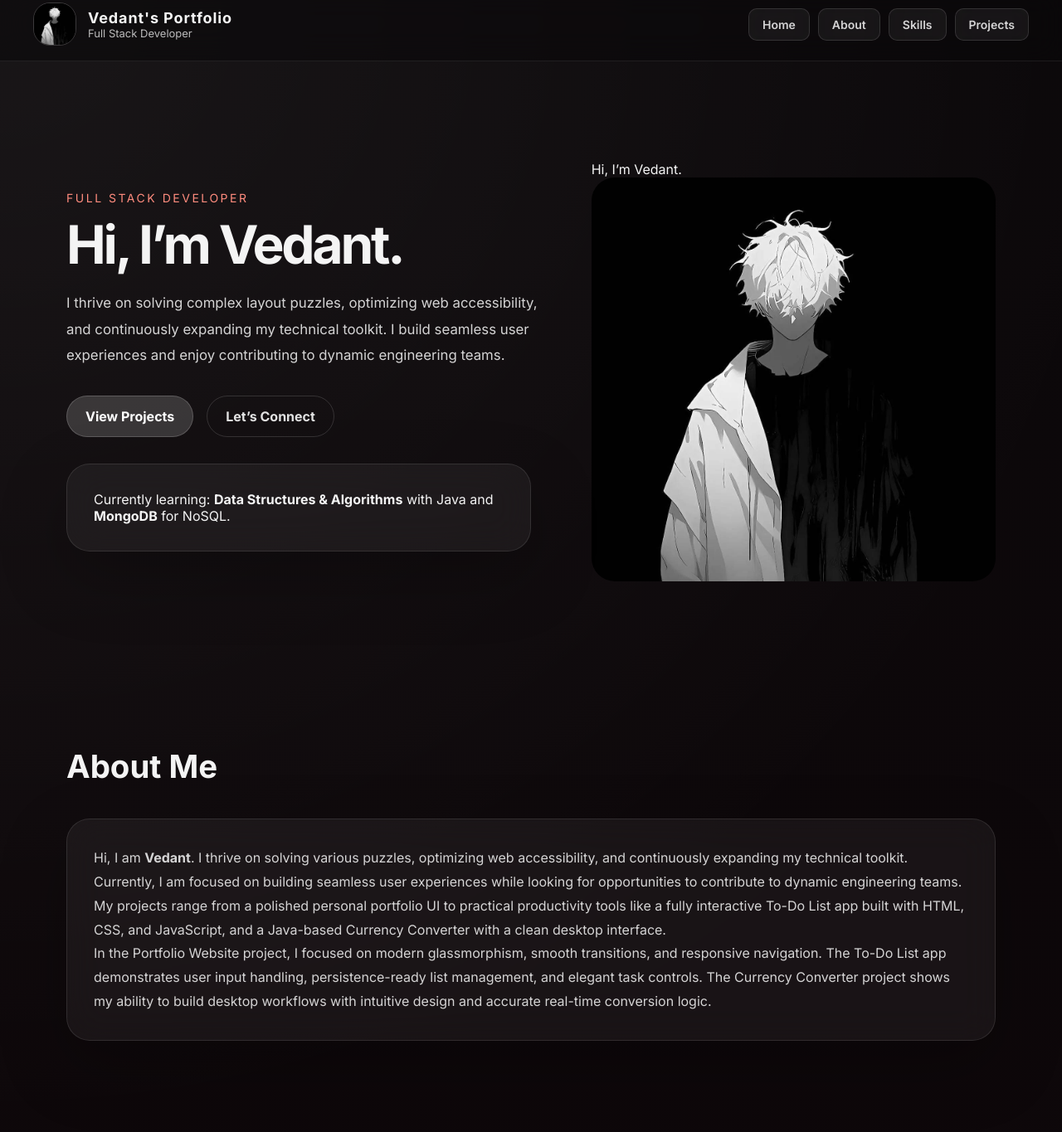
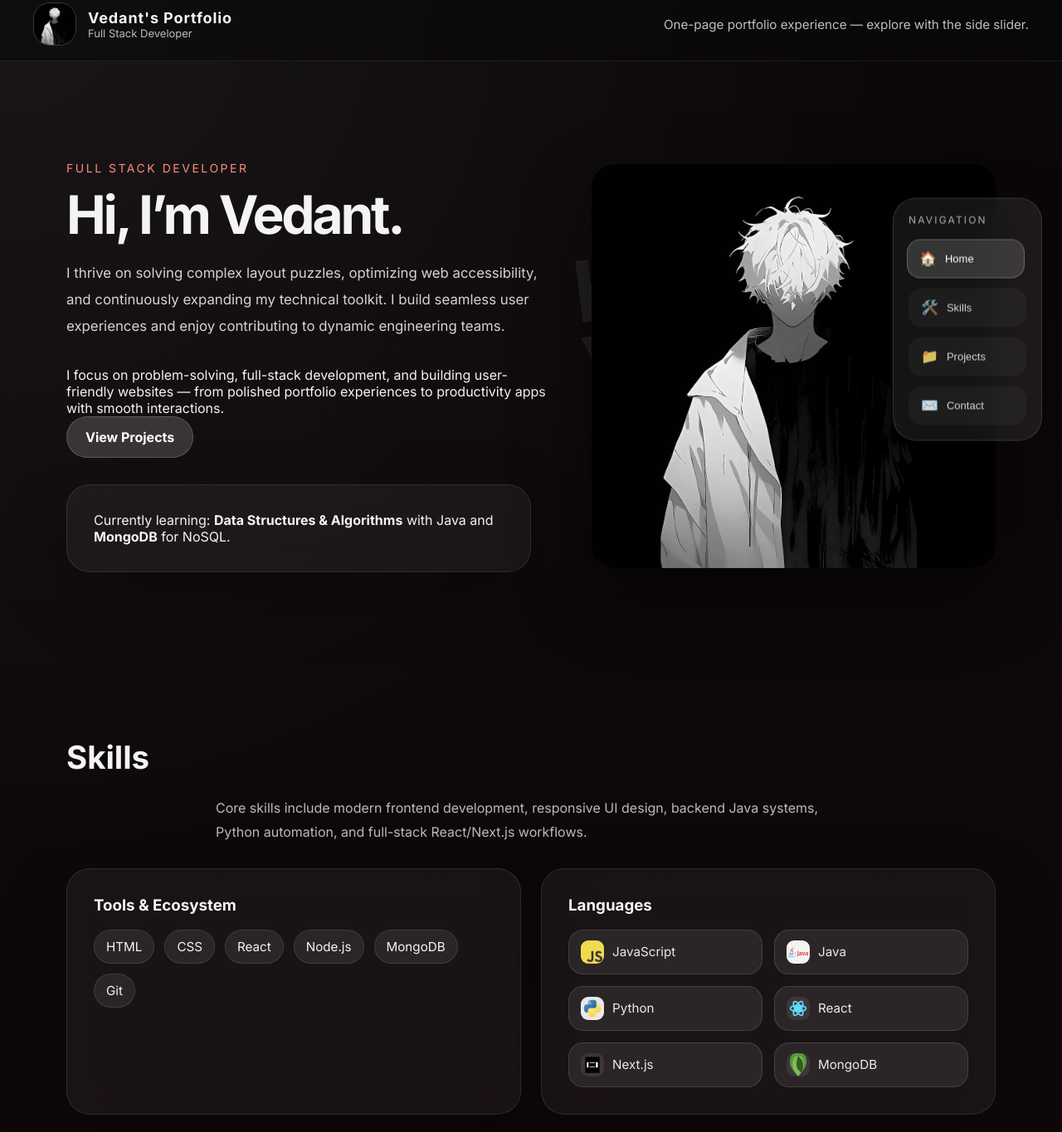
Before and after one commit to vedantmb07/Portfolio-Website, a plain HTML site: page index.html in a window 1280 px wide. Shown: the part 15-1380 px from the top of the page at 83% size. Drawn offline with Linux system fonts and the light colour scheme; a web font is replaced by a local one.

Commit message:
Updated the website to be more interactive.

```diff
--- a/index.html
+++ b/index.html
@@ -22,12 +22,7 @@
                 <span class="brand-subtitle">Full Stack Developer</span>
             </div>
         </div>
-        <div class="nav-actions">
-            <a class="nav-link" href="#home">Home</a>
-            <a class="nav-link" href="#about">About</a>
-            <a class="nav-link" href="#skills">Skills</a>
-            <a class="nav-link" href="#projects">Projects</a>
-        </div>
+        <div class="topbar-note">One-page portfolio experience — explore with the side slider.</div>
     </nav>
 
     <main>
@@ -39,13 +34,16 @@
                     <p class="hero-text">I thrive on solving complex layout puzzles, optimizing web accessibility,
                         and continuously expanding my technical toolkit. I build seamless user experiences and
                         enjoy contributing to dynamic engineering teams.</p>
+                    <p class="hero-text-small">I focus on problem-solving, full-stack development, and building
+                        user-friendly websites — from polished portfolio experiences to productivity apps with smooth
+                        interactions.</p>
                     <div class="hero-buttons">
                         <a href="#projects" class="button button-primary">View Projects</a>
-                        <a href="#contact" class="button button-secondary">Let’s Connect</a>
                     </div>
                     <div class="hero-notes glass-card">
                         <p>Currently learning: <strong>Data Structures & Algorithms</strong> with Java and
-                            <strong>MongoDB</strong> for NoSQL.</p>
+                            <strong>MongoDB</strong> for NoSQL.
+                        </p>
                     </div>
                 </div>
                 <div class="hero-media">
@@ -57,38 +55,13 @@
             </div>
         </section>
 
-        <section id="about" class="section reveal">
-            <div class="section-header">
-                <h2>About Me</h2>
-            </div>
-            <div class="glass-card about-card">
-                <p>Hi, I am <strong>Vedant</strong>. I thrive on solving various puzzles, optimizing web accessibility,
-                    and continuously expanding my technical toolkit. Currently, I am focused on building seamless user
-                    experiences while looking for opportunities to contribute to dynamic engineering teams.</p>
-                <p>My projects range from a polished personal portfolio UI to practical productivity tools like a fully
-                    interactive To-Do List app built with HTML, CSS, and JavaScript, and a Java-based Currency Converter
-                    with a clean desktop interface.</p>
-                <p>In the Portfolio Website project, I focused on modern glassmorphism, smooth transitions, and responsive
-                    navigation. The To-Do List app demonstrates user input handling, persistence-ready list management,
-                    and elegant task controls. The Currency Converter project shows my ability to build desktop workflows
-                    with intuitive design and accurate real-time conversion logic.</p>
-            </div>
-        </section>
-
         <section id="skills" class="section reveal">
             <div class="section-header">
                 <h2>Skills</h2>
             </div>
+            <p class="skills-description">Core skills include modern frontend development, responsive UI design, backend
+                Java systems, Python automation, and full-stack React/Next.js workflows.</p>
             <div class="skills-grid">
-                <div class="glass-card skill-card">
-                    <h3>Core Skills</h3>
-                    <ul>
-                        <li>JavaScript</li>
-                        <li>Java</li>
-                        <li>Python</li>
-                        <li>Web Development</li>
-                    </ul>
-                </div>
                 <div class="glass-card skill-card">
                     <h3>Tools & Ecosystem</h3>
                     <div class="tech-tags">
@@ -100,12 +73,34 @@
                         <span>Git</span>
                     </div>
                 </div>
-                <div class="glass-card skill-card">
-                    <h3>Learning</h3>
-                    <ul>
-                        <li>Data Structures & Algorithms</li>
-                        <li>MongoDB</li>
-                    </ul>
+                <div class="glass-card skill-card skill-icons-card">
+                    <h3>Languages</h3>
+                    <div class="skill-icons">
+                        <div class="skill-icon">
+                            <img src="images/JSLogo.png" alt="JavaScript logo">
+                            <span>JavaScript</span>
+                        </div>
+                        <div class="skill-icon">
+                            <img src="images/JavaLogo.png" alt="Java logo">
+                            <span>Java</span>
+                        </div>
+                        <div class="skill-icon">
+                            <img src="images/pythonLogo.jpg" alt="Python logo">
+                            <span>Python</span>
+                        </div>
+                        <div class="skill-icon">
+                            <img src="images/reactLogo.svg" alt="React logo">
+                            <span>React</span>
+                        </div>
+                        <div class="skill-icon">
+                            <img src="images/nextjsLogo.svg" alt="Next.js logo">
+                            <span>Next.js</span>
+                        </div>
+                        <div class="skill-icon">
+                            <img src="images/mongodbLogo.svg" alt="MongoDB logo">
+                            <span>MongoDB</span>
+                        </div>
+                    </div>
                 </div>
             </div>
         </section>
@@ -118,8 +113,7 @@
                 <article class="glass-card project-card">
                     <div class="project-badge">Featured</div>
                     <h3>Portfolio Website</h3>
-                    <p>A modern portfolio experience built with glassmorphism, animated transitions, and smooth section
-                        navigation.</p>
+                    <p>Glassmorphism portfolio with smooth transitions and modern navigation.</p>
                     <div class="project-meta">
                         <span>HTML / CSS / JavaScript</span>
                         <a href="https://github.com/vedantmb07/Portfolio-Website" target="_blank" rel="noreferrer">View
@@ -129,8 +123,7 @@
                 <article class="glass-card project-card">
                     <div class="project-badge">Web App</div>
                     <h3>To-Do List App</h3>
-                    <p>A clean task manager built with HTML, CSS, and JavaScript for adding, editing, and removing todo
-                        items with polished interaction states.</p>
+                    <p>Task manager built with polished input interactions and list controls.</p>
                     <div class="project-meta">
                         <span>HTML / CSS / JavaScript</span>
                         <a href="https://github.com/vedantmb07/To-Do-List-App" target="_blank" rel="noreferrer">View
@@ -140,8 +133,7 @@
                 <article class="glass-card project-card">
                     <div class="project-badge">Desktop App</div>
                     <h3>Currency Converter</h3>
-                    <p>A responsive Java desktop app for real-time currency conversions with a friendly GUI and practical
-                        workflow.</p>
+                    <p>Java desktop utility for fast and accurate currency conversion.</p>
                     <div class="project-meta">
                         <span>Java</span>
                         <a href="https://github.com/vedantmb07/Currency-Converter" target="_blank" rel="noreferrer">View
@@ -151,11 +143,11 @@
                 <article class="glass-card project-card">
                     <div class="project-badge">Study</div>
                     <h3>JDBC Student ResultSet</h3>
-                    <p>A Java case study showing database connection management, query execution, and display of student
-                        records via JDBC ResultSet.</p>
+                    <p>Java database case study with JDBC connection and student record display.</p>
                     <div class="project-meta">
                         <span>Java / JDBC</span>
-                        <a href="https://github.com/vedantmb07/JDBC-Project---Student-ResultSet" target="_blank" rel="noreferrer">View
+                        <a href="https://github.com/vedantmb07/JDBC-Project---Student-ResultSet" target="_blank"
+                            rel="noreferrer">View
                             on GitHub</a>
                     </div>
                 </article>
@@ -164,7 +156,6 @@
 
         <section id="contact" class="section reveal">
             <div class="section-header">
-                <span class="section-number">04</span>
                 <h2>Contact</h2>
             </div>
             <div class="glass-card contact-card">
@@ -188,6 +179,28 @@
         </section>
     </main>
 
+    <aside class="section-slider glass-card">
+        <div class="slider-label">Navigation</div>
+        <div class="slider-items">
+            <button class="slider-item active" data-target="home" aria-label="Home section">
+                <span class="slider-icon">🏠</span>
+                <span>Home</span>
+            </button>
+            <button class="slider-item" data-target="skills" aria-label="Skills section">
+                <span class="slider-icon">🛠️</span>
+                <span>Skills</span>
+            </button>
+            <button class="slider-item" data-target="projects" aria-label="Projects section">
+                <span class="slider-icon">📁</span>
+                <span>Projects</span>
+            </button>
+            <button class="slider-item" data-target="contact" aria-label="Contact section">
+                <span class="slider-icon">✉️</span>
+                <span>Contact</span>
+            </button>
+        </div>
+    </aside>
+
     <script src="script.js"></script>
 </body>
 
--- a/script.js
+++ b/script.js
@@ -1,14 +1,32 @@
 const links = document.querySelectorAll('.nav-link');
+const sliderItems = document.querySelectorAll('.slider-item');
 const revealElements = document.querySelectorAll('.reveal');
+const sections = Array.from(document.querySelectorAll('section'));
+
+const setActiveSlider = (targetId) => {
+    sliderItems.forEach(item => item.classList.toggle('active', item.dataset.target === targetId));
+};
+
+const scrollToSection = (targetId) => {
+    const targetElement = document.getElementById(targetId);
+    if (targetElement) {
+        setActiveSlider(targetId);
+        targetElement.scrollIntoView({ behavior: 'smooth', block: 'start' });
+    }
+};
 
 links.forEach(link => {
     link.addEventListener('click', event => {
         event.preventDefault();
         const targetId = link.getAttribute('href').slice(1);
-        const targetElement = document.getElementById(targetId);
-        if (targetElement) {
-            targetElement.scrollIntoView({ behavior: 'smooth', block: 'start' });
-        }
+        scrollToSection(targetId);
+    });
+});
+
+sliderItems.forEach(button => {
+    button.addEventListener('click', () => {
+        const targetId = button.dataset.target;
+        scrollToSection(targetId);
     });
 });
 
@@ -21,7 +39,25 @@
     });
 }, {
     root: null,
-    threshold: 0.2,
+    threshold: 0.23,
 });
 
 revealElements.forEach(el => revealObserver.observe(el));
+
+const sliderObserver = new IntersectionObserver((entries) => {
+    entries.forEach(entry => {
+        const id = entry.target.id;
+        const button = document.querySelector(`.slider-item[data-target="${id}"]`);
+        if (button) {
+            if (entry.isIntersecting) {
+                setActiveSlider(id);
+            }
+        }
+    });
+}, {
+    root: null,
+    rootMargin: '-35% 0px -55% 0px',
+    threshold: 0.25,
+});
+
+sections.forEach(section => sliderObserver.observe(section));
--- a/style.css
+++ b/style.css
@@ -66,6 +66,13 @@
     display: block;
     font-size: 13px;
     color: rgba(255, 255, 255, 0.72);
+}
+
+.topbar-note {
+    font-size: 0.95rem;
+    color: rgba(255, 255, 255, 0.74);
+    text-transform: none;
+    white-space: nowrap;
 }
 
 .nav-actions {
@@ -186,15 +193,25 @@
     justify-content: flex-end;
 }
 
-.hero-image-glass {
+.hero-image-frame {
+    position: relative;
     width: 100%;
     max-width: 520px;
-    padding: 18px;
-    border-radius: 34px;
-    background: rgba(255, 255, 255, 0.04);
-    border: 1px solid rgba(255, 255, 255, 0.12);
-    box-shadow: 0 30px 90px rgba(0, 0, 0, 0.35);
-    backdrop-filter: blur(22px);
+}
+
+.hero-name-behind {
+    position: absolute;
+    top: 16%;
+    left: -18px;
+    z-index: 1;
+    font-size: clamp(4rem, 8vw, 7rem);
+    font-weight: 800;
+    line-height: 0.9;
+    letter-spacing: -0.05em;
+    color: rgba(255, 255, 255, 0.08);
+    transform: rotate(-7deg);
+    pointer-events: none;
+    text-transform: uppercase;
 }
 
 .hero-logo {
@@ -202,19 +219,24 @@
     border-radius: 28px;
     object-fit: cover;
     display: block;
+    position: relative;
+    z-index: 2;
+    box-shadow: 0 35px 90px rgba(0, 0, 0, 0.45);
 }
 
 .section-header {
     display: flex;
     align-items: flex-end;
-    gap: 18px;
-    margin-bottom: 40px;
+    gap: 12px;
+    margin-bottom: 24px;
+}
+
+.section-header h2 {
+    margin: 0;
 }
 
 .section-number {
-    font-size: 18px;
-    color: #ff8c7e;
-    font-weight: 700;
+    display: none;
 }
 
 .section h2 {
@@ -242,8 +264,17 @@
 
 .skills-grid {
     display: grid;
-    grid-template-columns: repeat(3, minmax(0, 1fr));
+    grid-template-columns: repeat(2, minmax(0, 1fr));
+    justify-content: center;
     gap: 24px;
+}
+
+.skills-description {
+    max-width: 760px;
+    margin: 0 auto 28px;
+    color: rgba(255, 255, 255, 0.72);
+    line-height: 1.85;
+    font-size: 1rem;
 }
 
 .skill-card h3 {
@@ -278,13 +309,47 @@
     font-size: 0.95rem;
 }
 
+.skill-icons {
+    display: grid;
+    grid-template-columns: repeat(2, minmax(0, 1fr));
+    gap: 14px;
+    margin-top: 18px;
+}
+
+.skill-icon {
+    display: inline-flex;
+    align-items: center;
+    gap: 10px;
+    padding: 12px 14px;
+    border-radius: 18px;
+    background: rgba(255, 255, 255, 0.08);
+    border: 1px solid rgba(255, 255, 255, 0.12);
+    width: 100%;
+}
+
+.skill-icon img {
+    width: 28px;
+    height: 28px;
+    object-fit: contain;
+    border-radius: 9px;
+    background: rgba(255, 255, 255, 0.08);
+}
+
+.skill-icon span {
+    font-size: 0.95rem;
+    color: rgba(255, 255, 255, 0.9);
+}
+
 .projects-grid {
     display: grid;
-    gap: 24px;
+    grid-template-columns: repeat(2, minmax(0, 1fr));
+    gap: 20px;
 }
 
 .project-card {
     position: relative;
+    padding: 24px;
+    border-radius: 24px;
 }
 
 .project-badge {
@@ -332,6 +397,61 @@
     text-decoration: none;
 }
 
+.section-slider {
+    position: fixed;
+    top: 50%;
+    right: 24px;
+    transform: translateY(-50%);
+    width: 180px;
+    padding: 18px;
+    border-radius: 28px;
+    background: rgba(255, 255, 255, 0.08);
+    border: 1px solid rgba(255, 255, 255, 0.12);
+    box-shadow: 0 30px 90px rgba(0, 0, 0, 0.2);
+    backdrop-filter: blur(22px);
+    z-index: 30;
+}
+
+.slider-label {
+    font-size: 12px;
+    letter-spacing: 0.18em;
+    text-transform: uppercase;
+    color: rgba(255, 255, 255, 0.65);
+    margin-bottom: 16px;
+}
+
+.slider-items {
+    display: grid;
+    gap: 12px;
+}
+
+.slider-item {
+    display: flex;
+    align-items: center;
+    gap: 10px;
+    width: 100%;
+    padding: 12px 14px;
+    border-radius: 16px;
+    border: 1px solid transparent;
+    background: rgba(255, 255, 255, 0.04);
+    color: rgba(255, 255, 255, 0.82);
+    font-size: 13px;
+    text-align: left;
+    transition: background 0.25s ease, border-color 0.25s ease, transform 0.25s ease;
+}
+
+.slider-item:hover,
+.slider-item.active {
+    background: rgba(255, 255, 255, 0.14);
+    border-color: rgba(255, 255, 255, 0.22);
+    color: #fff;
+    transform: translateX(-2px);
+}
+
+.slider-icon {
+    font-size: 1.05rem;
+}
+
 .reveal {
     opacity: 0;
     transform: translateY(24px);
```
Also changed, not shown: images/mongodbLogo.svg (added), images/nextjsLogo.svg (added), images/reactLogo.svg (added).
